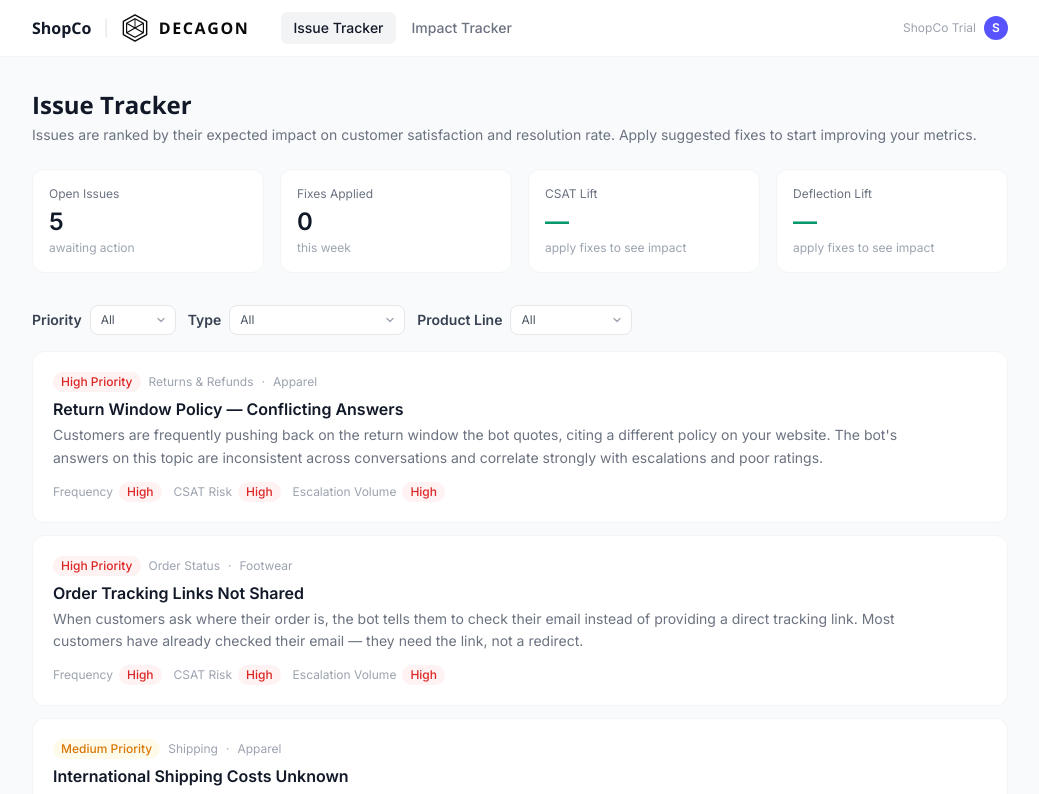
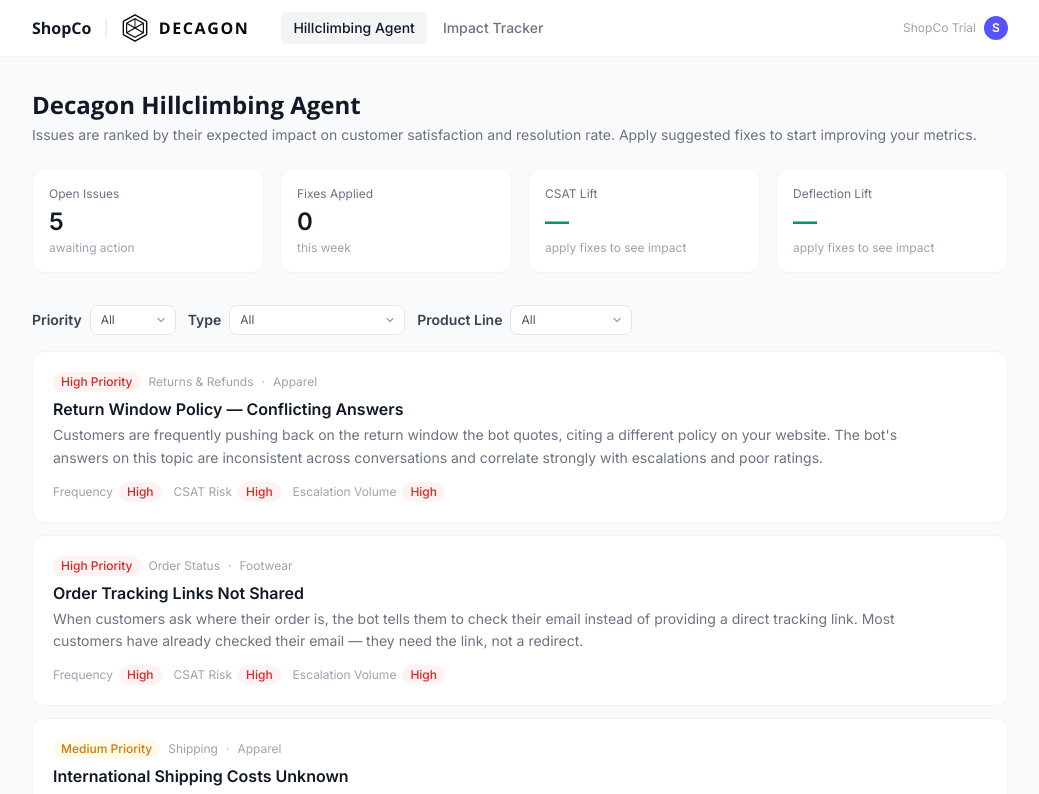
Before and after one commit to ronagesh/cx-optimization-feed, a React (Vite) app: page / in a window 1280 px wide. Shown: the top 794 px of the page, without its empty margins (120-1159 px from the left). Built offline with nearby package versions, Linux system fonts and the light colour scheme.

Commit message:
Rename Issue Tracker to Decagon Hillclimbing Agent
Co-Authored-By: Claude Sonnet 4.6 <noreply@anthropic.com>

```diff
--- a/index.html
+++ b/index.html
@@ -3,7 +3,7 @@
   <head>
     <meta charset="UTF-8" />
     <meta name="viewport" content="width=device-width, initial-scale=1.0" />
-    <title>Decagon — Issue Tracker</title>
+    <title>Decagon — Hillclimbing Agent</title>
     <link rel="preconnect" href="https://fonts.googleapis.com" />
     <link rel="preconnect" href="https://fonts.gstatic.com" crossorigin />
     <link href="https://fonts.googleapis.com/css2?family=Inter:wght@300;400;500;600;700&family=Open+Sans:wght@400;600;700;800&display=swap" rel="stylesheet" />
--- a/src/components/Header.tsx
+++ b/src/components/Header.tsx
@@ -24,7 +24,7 @@ export function Header({ onNavigate, activeView }: HeaderProps) {
                   : 'text-gray-500 hover:text-gray-900'
               }`}
             >
-              Issue Tracker
+              Hillclimbing Agent
             </button>
             <button
               onClick={() => onNavigate('impact')}
--- a/src/components/IssueFeed.tsx
+++ b/src/components/IssueFeed.tsx
@@ -113,7 +113,7 @@ export function IssueFeed({ issues, onSelectIssue }: IssueFeedProps) {
     <div className="max-w-5xl mx-auto px-6 py-8">
       {/* Page header */}
       <div className="mb-6">
-        <h1 className="font-heading font-bold text-2xl text-gray-900">Issue Tracker</h1>
+        <h1 className="font-heading font-bold text-2xl text-gray-900">Decagon Hillclimbing Agent</h1>
         <p className="mt-1 text-sm text-gray-500">
           Issues are ranked by their expected impact on customer satisfaction and resolution rate.
           Apply suggested fixes to start improving your metrics.
```
